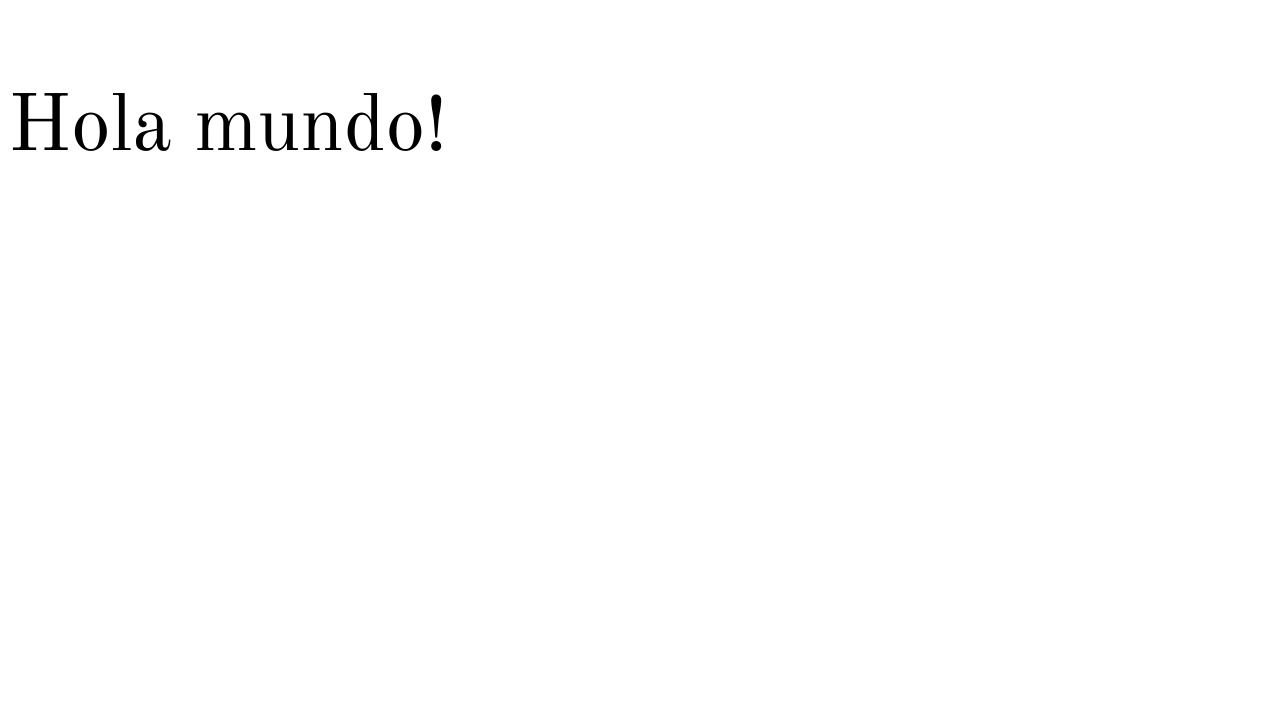
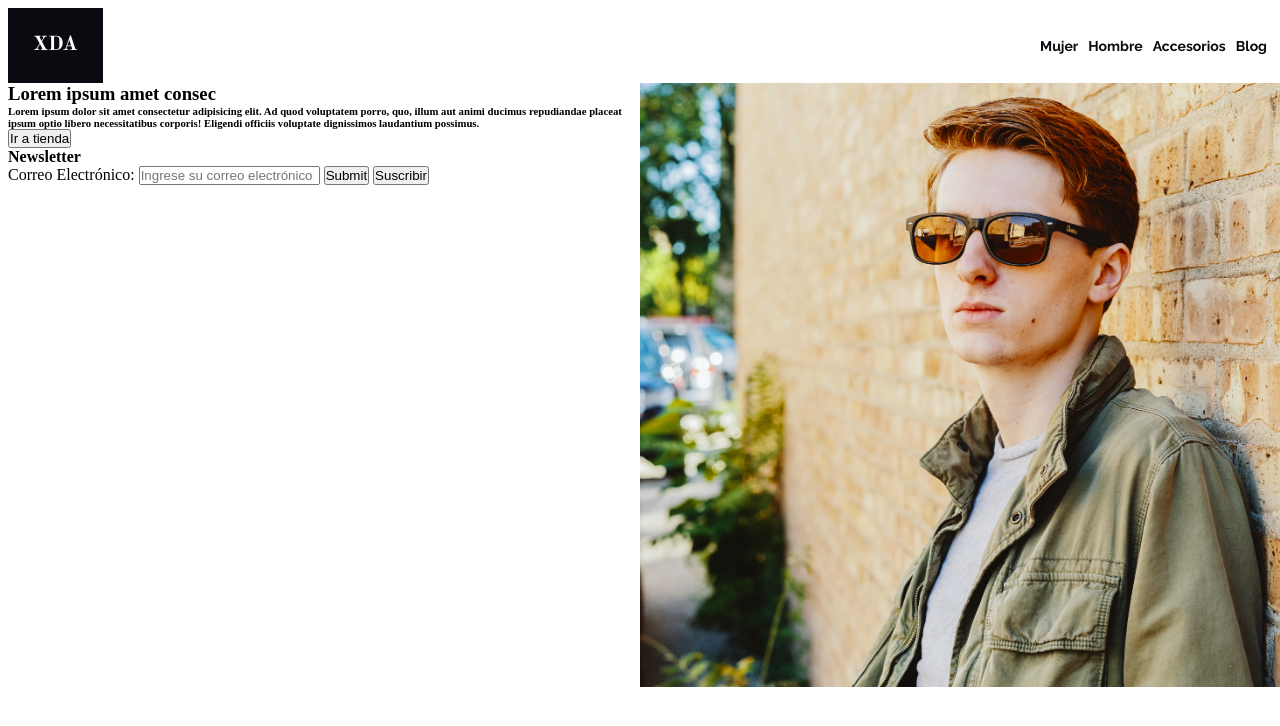
Before and after one commit to gustavvrod/desafioTiendaXDA, a plain HTML site: page index.html in a window 1280 px wide. Drawn offline with nearby package versions, Linux system fonts and the light colour scheme.

Commit message:
tercer commit estructura posicionada

```diff
--- a/assets/sass/abstracts/_variables.scss
+++ b/assets/sass/abstracts/_variables.scss
@@ -1,5 +1,13 @@
 /*color schemes*/
 
+//first scheme
+$white: #ffffff;
+$isabelline: #ECECEC;
+$light-gray: #D1D1D1;
+//second scheme
+$smoky-black: #0C0910;
+$granite-gray: #646266;
+$quick-silver: #A6A5A8;
 
 /*Tipography*/
 
@@ -8,3 +16,14 @@ $old-standard-tt: 'Old Standard TT',
 serif;
 $raleway: 'Raleway',
 sans-serif;
+//font sizes
+$xxx-large: 50px;
+$xx-large: 30px;
+$x-large: 20px;
+$large: 18px;
+$medium: 16px;
+$small: 14px;
+$x-small: 12px;
+//font-weight
+$regular: 400;
+$bold: 700;
--- a/assets/sass/base/_reset.scss
+++ b/assets/sass/base/_reset.scss
@@ -0,0 +1,15 @@
+/*reset*/
+
+//body reset
+body * {
+    margin: 0;
+    padding: 0;
+}
+
+//a tag reset
+a,
+a:hover,
+a:focus,
+a:active {
+    text-decoration: none;
+}
--- /dev/null
+++ b/assets/sass/components/_navigation.scss
@@ -0,0 +1,35 @@
+/*navigation*/
+
+//container nav
+.navbar {
+    position: relative;
+    display: flex;
+    flex-wrap: wrap;
+    align-items: center;
+    justify-content: space-between;
+    width: 100%;
+}
+
+//navbar list
+.navbar-nav {
+    display: flex;
+    list-style: none;
+    .nav-link {
+        padding-right: 5px;
+        padding-left: 5px;
+        font-family: $raleway;
+        font-size: $small;
+        font-weight: $bold;
+        color: $smoky-black;
+    }
+}
+
+//navbar brand
+.navbar-brand {
+    background-color: $smoky-black;
+    color: $white;
+    padding: 25px;
+    font-family: $old-standard-tt;
+    font-size: $x-large;
+    font-weight: $bold;
+}
--- a/assets/sass/layout/_main.scss
+++ b/assets/sass/layout/_main.scss
@@ -1,4 +1,25 @@
-main {
-    font-family: $old-standard-tt;
-    font-size: 80px;
+/*main*/
+
+//aside
+//callout
+.main-callout {
+    position: relative;
+    width: 100%;
+    max-width: 50%;
+    display: flex;
+    align-items: stretch;
+    flex-direction: column;
 }
+
+//form
+.main-form {
+    position: relative;
+}
+
+//image
+.main-img {
+    position: absolute;
+    right: 0;
+    width: 100%;
+    max-width: 50%;
+}
--- a/assets/sass/main.scss
+++ b/assets/sass/main.scss
@@ -18,12 +18,12 @@
 
 @import 'layout/forms';
 @import 'layout/main';
-@import 'layout/navigation';
 
 /*components*/
 
 @import 'components/buttons';
 @import 'components/inputs';
+@import 'components/navigation';
 
 /*pages*/
 
--- a/index.html
+++ b/index.html
@@ -17,10 +17,42 @@
 </head>
 
 <body>
-    <main>
-        <p>Hola mundo!</p>
+    <!--navigation bar start-->
+    <nav class="navbar">
+        <a class="navbar-brand" href="#">XDA</a>
+        <ul class="navbar-nav">
+            <li class="nav-item"><a class="nav-link" href="#">Mujer</a></li>
+            <li class="nav-item"><a class="nav-link" href="#">Hombre</a></li>
+            <li class="nav-item"><a class="nav-link" href="#">Accesorios</a></li>
+            <li class="nav-item"><a class="nav-link" href="#">Blog</a></li>
+        </ul>
+    </nav>
+
+    <!--main section start-->
+    <main id="main">
+        <!--aside left section start-->
+        <aside class="main-container">
+            <!--main picture-->
+            <img src="assets\img\imagen1.png" alt="main-image" class="main-img">
+            <!--call out start-->
+            <section class="main-callout">
+                <div>
+                    <h1>Lorem ipsum amet consec</h1>
+                    <h6>Lorem ipsum dolor sit amet consectetur adipisicing elit. Ad quod voluptatem porro, quo, illum aut animi ducimus repudiandae placeat ipsum optio libero necessitatibus corporis! Eligendi officiis voluptate dignissimos laudantium possimus.</h6>
+                    <button type="button">Ir a tienda</button>
+                </div>
+
+                <!--form for newsletter start-->
+                <form action="" class="main-form">
+                    <h4>Newsletter</h4>
+                    <label for="email">Correo Electrónico:</label>
+                    <input type="email" id="email" name="email" placeholder="Ingrese su correo electrónico">
+                    <input type="submit">
+                    <button type="button">Suscribir</button>
+                </form>
+            </section>
+        </aside>
     </main>
-
 </body>
 
 </html>
```
Also changed, not shown: assets/css/main.css, assets/sass/layout/_navigation.scss (deleted), 1 other file.
